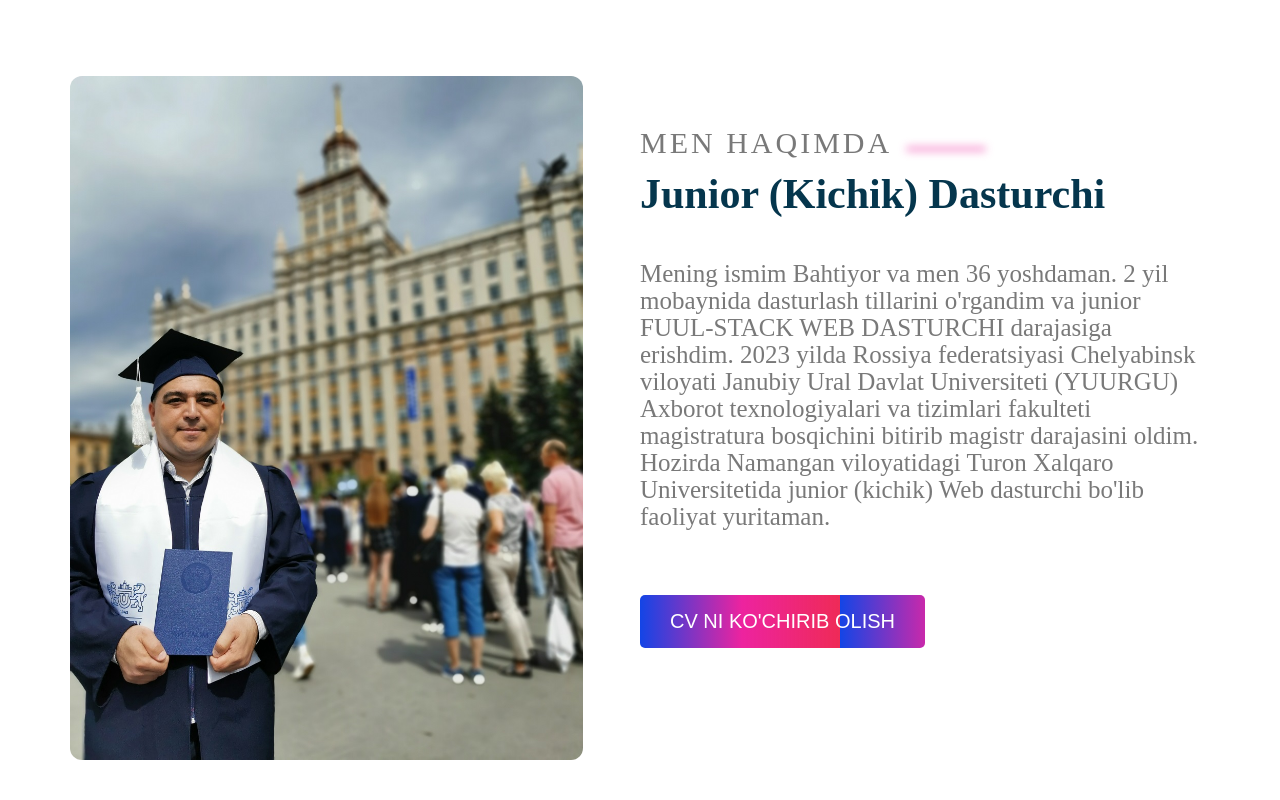
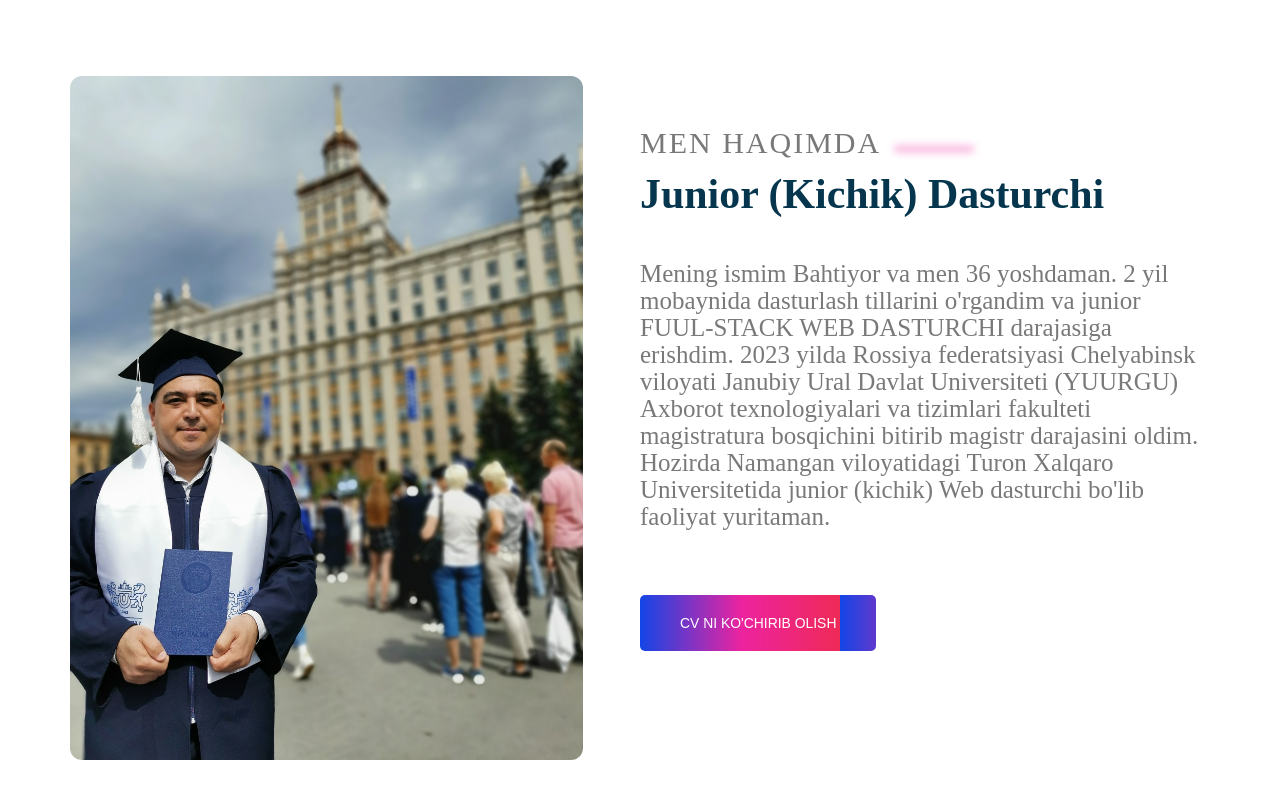
Before and after one commit to BakhtiyDeveloper/Test_Portfolio, a plain HTML site: page index.html in a window 1280 px wide. Shown: the part 1240-2040 px from the top of the page. Drawn offline with Linux system fonts and the light colour scheme.

Commit message:
changed styles in shared.css file

```diff
--- a/CSS/shared.css
+++ b/CSS/shared.css
@@ -23,8 +23,8 @@
     background-size: 200px;
     color: #FFFFFF;
     font-weight: 500;
-    font-size: 20px;
-    padding: 15px  30px;
+    font-size: 0.87rem;
+    padding: 1.25rem 2.5rem;
     cursor: pointer;
     border-radius: 5px;
 }
@@ -61,14 +61,14 @@
 
 .main-navigation__item {
     display: inline-block;
-    padding: 5px;
+    padding: 0.625rem;
 }
 
 .main-navigation__item a {
     color: #05364d;
     text-decoration: none;
     text-transform: uppercase;
-    font-size: 15px;
+    font-size: 0.75rem;
     font-weight: 600;
 }
 
@@ -84,7 +84,7 @@
     display: inline-block;
     position: relative;
     top: -2px;
-    margin-left: 5px;
+    margin-left: 0.32rem;
     width: 80px;
     height: 4px;
     background-color: rgba(237,35,159,0.6);
@@ -94,16 +94,16 @@
 
 .section-subtitle {
     font-size: 30px;
-    letter-spacing: 3px;
+    letter-spacing: 2px;
     font-weight: 500;
-    margin-bottom: 10px;
+    margin-bottom: 0.625rem;
     color: #797979;
     text-transform: uppercase;
 }
 
 .section-title {
-    margin-top: 7px;
-    font-size: 42px;
+    margin-top: 0.32rem;
+    font-size: 2.62rem;
     font-weight: 700;
     text-transform: capitalize;
     color: #05364D;
```
Also changed, not shown: contact.html (+3 -0 lines).
